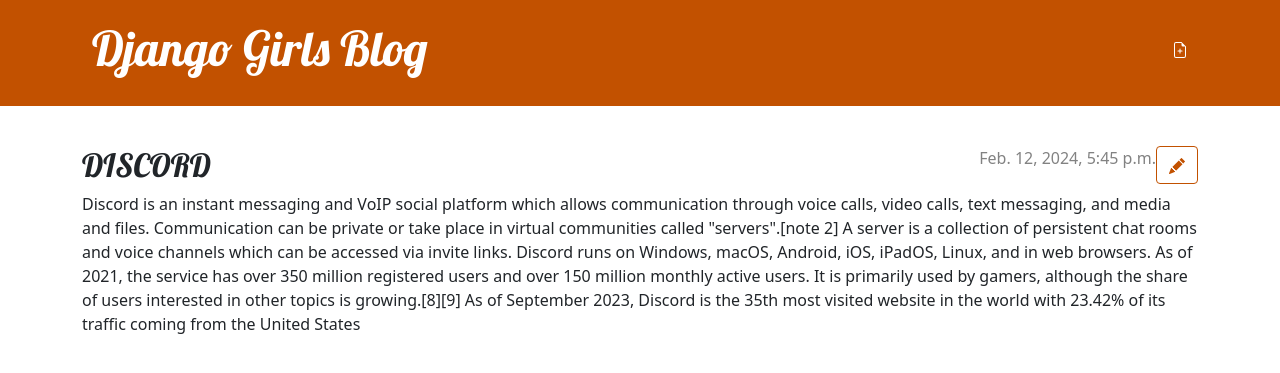
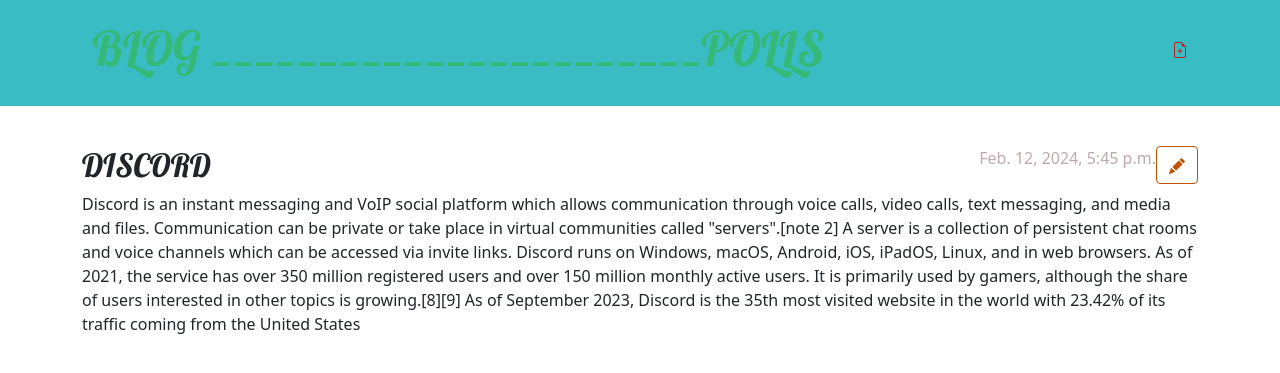
Before and after one commit to amanbahare/blog_app, a Django app: page /post/3/ in a window 1280 px wide. Shown: the top 373 px of the page. Run offline with Django 3.2, Linux system fonts and the light colour scheme; a user stored in the database is signed in; data comes from the database, SQL or seed files in the repository; both versions use the stored data as it was after the commit.

Commit message:
first commit

```diff
--- a/blog/static/css/blog.css
+++ b/blog/static/css/blog.css
@@ -1,5 +1,5 @@
 .page-header {
-    background-color: #C25100;
+    background-color: #3abcc5;
     margin-top: 0;
     margin-bottom: 40px;
     padding: 20px 20px 20px 40px;
@@ -9,7 +9,7 @@
 .page-header h1 a,
 .page-header h1 a:visited,
 .page-header h1 a:active {
-    color: #ffffff;
+    color: #35b979;
     font-size: 36pt;
     text-decoration: none;
 }
@@ -22,7 +22,7 @@
 }
 
 .date {
-    color: #828282;
+    color: #bfaaaa;
 }
 
 .save {
@@ -37,7 +37,7 @@
 .top-menu,
 .top-menu:hover,
 .top-menu:visited {
-    color: #ffffff;
+    color: #b61d1d;
     float: right;
     font-size: 26pt;
     margin-right: 20px;
@@ -65,6 +65,6 @@
 }
 
 .btn-secondary:hover {
-    color: #FFFFFF;
+    color: #da7878;
     background-color: #C25100;
 }
--- a/blog/templates/blog/base.html
+++ b/blog/templates/blog/base.html
@@ -2,7 +2,6 @@
 <!DOCTYPE html>
 <html>
     <head>
-        <title>Django Girls blog</title>
         <link rel="stylesheet" href="https://cdn.jsdelivr.net/npm/bootstrap@5.1.3/dist/css/bootstrap.min.css" integrity="sha384-1BmE4kWBq78iYhFldvKuhfTAU6auU8tT94WrHftjDbrCEXSU1oBoqyl2QvZ6jIW3" crossorigin="anonymous">
         <link rel="stylesheet" href="https://fonts.googleapis.com/css?family=Lobster&subset=latin,latin-ext">
         <link rel="stylesheet" href="{% static 'css/blog.css' %}">
@@ -15,7 +14,10 @@
                     {% include './icons/file-earmark-plus.svg' %}
                 </a>
                 {% endif %}
-                <h1><a href="/">Django Girls Blog</a></h1>
+                <h1>
+                    <a href="/">BLOG</a>
+                    <a href="{% url 'polls:index' %}" >_______________________POLLS</a>
+                </h1>
             </div>
         </header>
         <main class="content container">
--- a/mysite/urls.py
+++ b/mysite/urls.py
@@ -19,4 +19,5 @@
 urlpatterns = [
     path('admin/', admin.site.urls),
     path('', include('blog.urls')),
+    path('polls/', include('polls.urls', namespace='polls')),
 ]
```
Also changed, not shown: mysite/settings.py (+6 -1 lines), blog/forms.py (line endings or trailing spaces), db.sqlite3.
